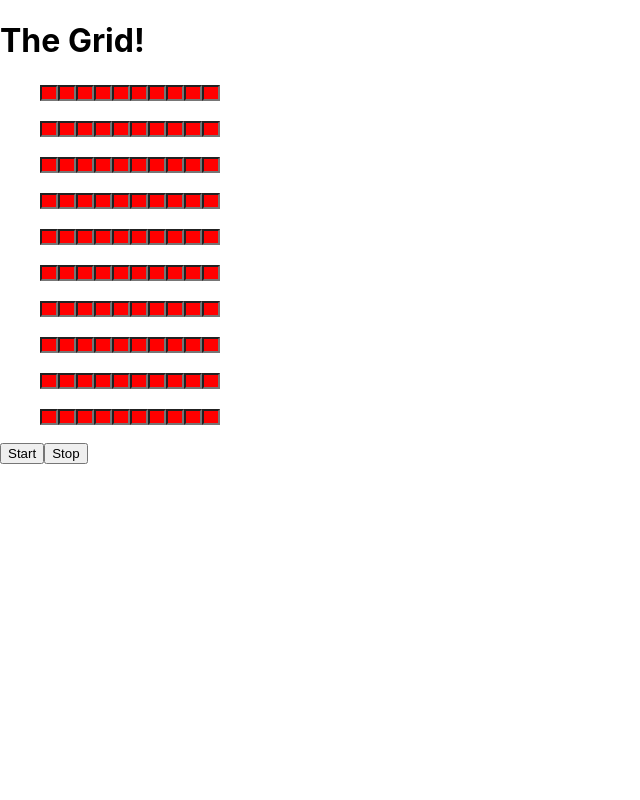
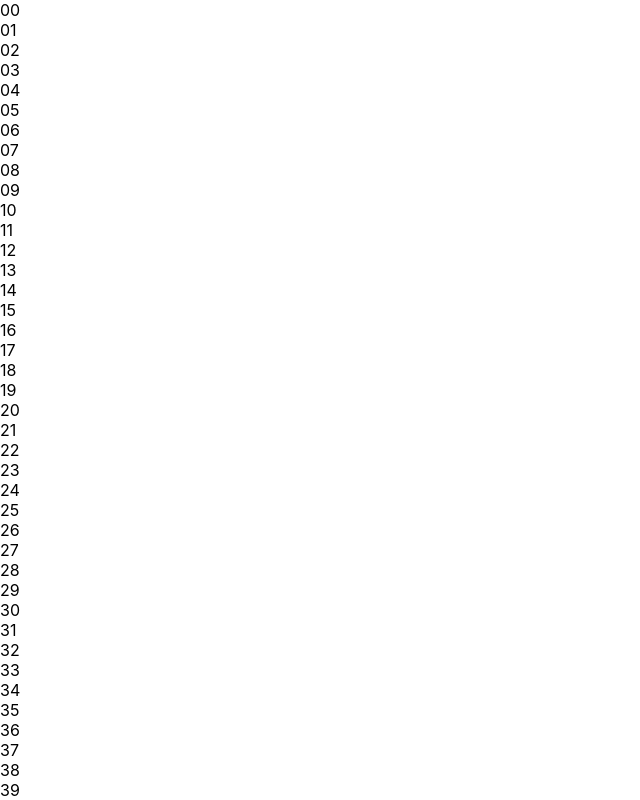
Before and after one commit to smackey15/HooksPractice, a React (Create React App) app: page / in a window 1280 px wide. Shown: the top 800 px of the page, without its empty margins (0-640 px from the left). Built offline with nearby package versions, Linux system fonts and the light colour scheme.

Commit message:
try to convert game component to single cell component

```diff
--- /dev/null
+++ b/src/cell.jsx
@@ -0,0 +1,36 @@
+import React from 'react';
+import {useState} from 'react';
+
+function Cell() {
+
+const grid = Array.from(Array(10), () => new Array(10).fill())
+console.log(grid)
+
+const returnCells = (grid) => {
+    const cells = []
+
+    for (let i=0; i<grid.length; i++) {
+        for (let j=0; j<grid[0].length; j++) {
+            cells.push([i,j])
+        }
+    }
+    return cells
+}
+
+let banana = returnCells(grid)
+console.log(banana)
+
+const [pos, setPos] = useState(banana)
+
+return (
+    <div>
+        {pos.map((ele, i) =>
+        <div>{ele}</div>
+        )}
+    </div>
+)
+
+
+}
+
+export default Cell;
--- a/src/game.jsx
+++ b/src/game.jsx
@@ -37,10 +37,11 @@ function Game() {
     };
 
     const [board, setBoard] = useState(grid)
-    const [isAlive, setIsAlive] = useState(false)
+    const [cellAlive, setCellAlive] = useState(false)
+    // const [isAlive, setIsAlive] = useState(false)
     const [generation, setGeneration] = useState(blinker)
     const [intervalId, setIntervalId] = useState(0)
-    console.log(isAlive)
+    console.log(cellAlive)
     console.log(generation)
     console.log(intervalId)
 
@@ -67,10 +68,10 @@ function Game() {
             <h1>The Grid!</h1>
             {board.map((row, i) => {
                 return (
-                    <ul key={i}>{row.map((cell, i) => {
-                        return !isAlive ? (
-                            <input style={{background:"red", height:"10px", width:"10px"}} key={i} onClick={() => setIsAlive(!isAlive)}>{cell}</input>
-                        ) : (<input style={{background:"black", height:"10px", width:"10px"}} key={i} onClick={() => setIsAlive(!isAlive)}>{cell}</input>)
+                    <ul key={i}>{row.map((cell, j) => {
+                        return !cellAlive ? (
+                            <input style={{background:"red", height:"10px", width:"10px"}} key={j} onClick={() => setBoard(!cellAlive)}>{board[i][j]}</input>
+                        ) : (<input style={{background:"black", height:"10px", width:"10px"}} key={j} onClick={() => setCellAlive(!cellAlive)}>{board[i][j]}</input>)
                     })}</ul>
                 )
             } )}
--- a/src/index.js
+++ b/src/index.js
@@ -2,13 +2,14 @@ import React from 'react';
 import ReactDOM from 'react-dom/client';
 import './index.css';
 import Game from './game';
+import Cell from './cell'
 // import App from './App';
 import reportWebVitals from './reportWebVitals';
 
 const root = ReactDOM.createRoot(document.getElementById('root'));
 root.render(
   <React.StrictMode>
-    <Game />
+    <Cell />
   </React.StrictMode>
 );
 
```
